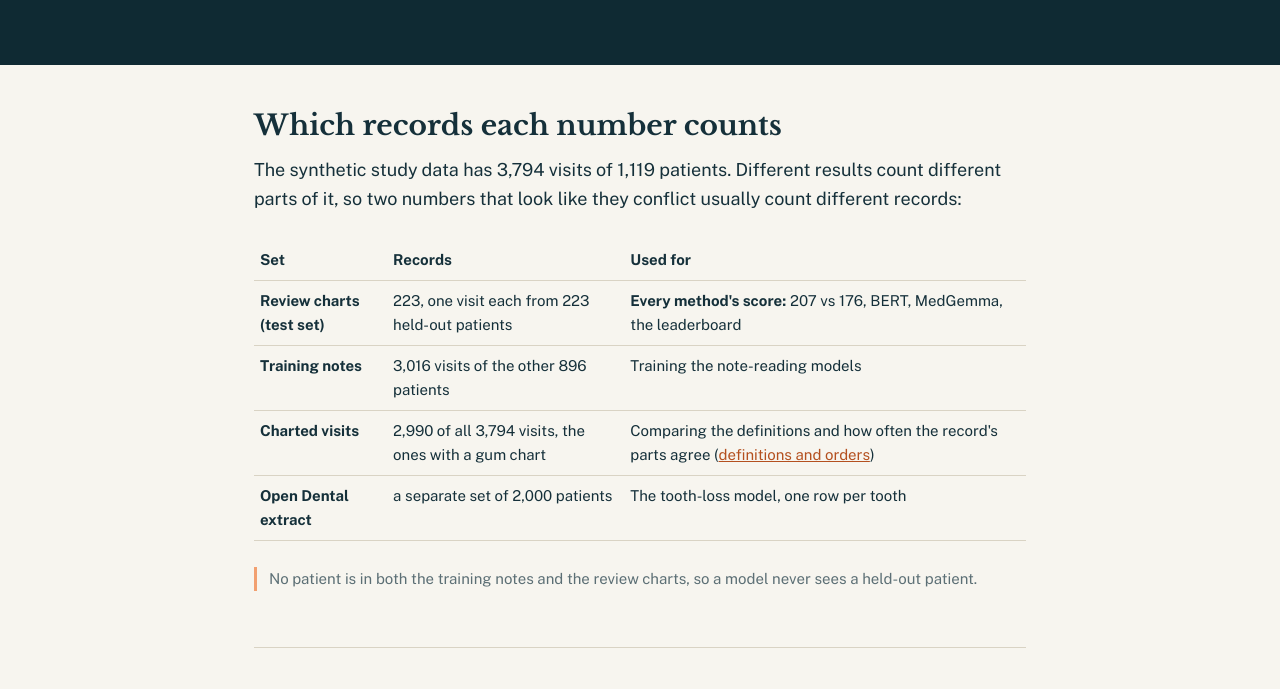
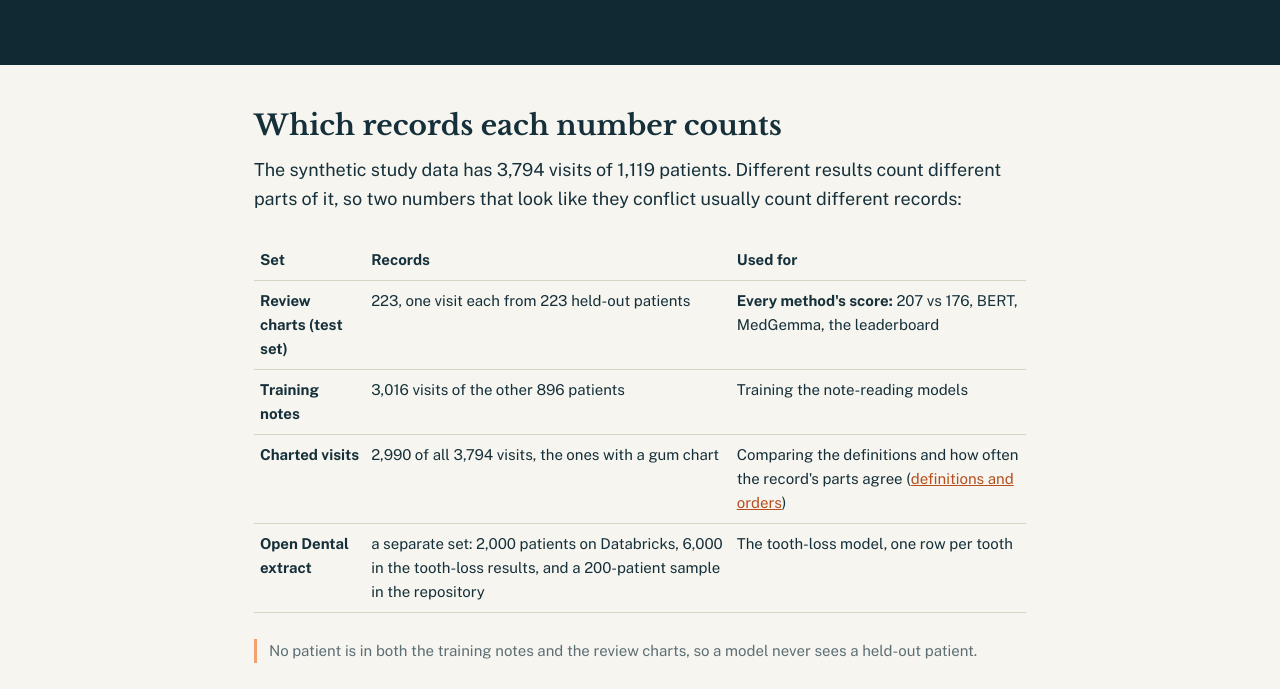
Before and after one commit to healthtransformationlab/healthtransformationlab.github.io, a plain HTML site: page scoring/index.html in a window 1280 px wide. Shown: the part 287-976 px from the top of the page. Drawn offline with nearby package versions, Linux system fonts and the light colour scheme.

Commit message:
Scoring page: say where each Open Dental extract size comes from (#29)
The row said "a separate set of 2,000 patients" beside "the tooth-loss
model". 2,000 is what the Databricks job builds; the tooth-loss results use
6,000 patients and a 200-patient sample is committed. The row now names all
three, as docs/scoring.md does after
healthtransformationlab/health-transformation-lab-nlp#761 (merged).

Merged on the owner's instruction of November 15, 2026 ("Do what you
recommend"), after #761, once a script matched every figure on the scoring
and standards pages to the docs on the project's main at 63c4b2b.

Co-Authored-By: Claude Opus 5.5 <noreply@anthropic.com>
Claude-Session: https://claude.ai/code/session_01MiKEPdcJikMVwDpPWpwiPw

```diff
--- a/scoring/index.html
+++ b/scoring/index.html
@@ -57,7 +57,7 @@ th{font-weight:700}
       <tr><td><b>Review charts (test set)</b></td><td>223, one visit each from 223 held-out patients</td><td><b>Every method's score:</b> 207 vs 176, BERT, MedGemma, the leaderboard</td></tr>
       <tr><td><b>Training notes</b></td><td>3,016 visits of the other 896 patients</td><td>Training the note-reading models</td></tr>
       <tr><td><b>Charted visits</b></td><td>2,990 of all 3,794 visits, the ones with a gum chart</td><td>Comparing the definitions and how often the record's parts agree (<a href="../standards/">definitions and orders</a>)</td></tr>
-      <tr><td><b>Open Dental extract</b></td><td>a separate set of 2,000 patients</td><td>The tooth-loss model, one row per tooth</td></tr>
+      <tr><td><b>Open Dental extract</b></td><td>a separate set: 2,000 patients on Databricks, 6,000 in the tooth-loss results, and a 200-patient sample in the repository</td><td>The tooth-loss model, one row per tooth</td></tr>
     </table></div>
     <p class="note">No patient is in both the training notes and the review charts, so a model never sees a held-out patient.</p>
   </section>
```
